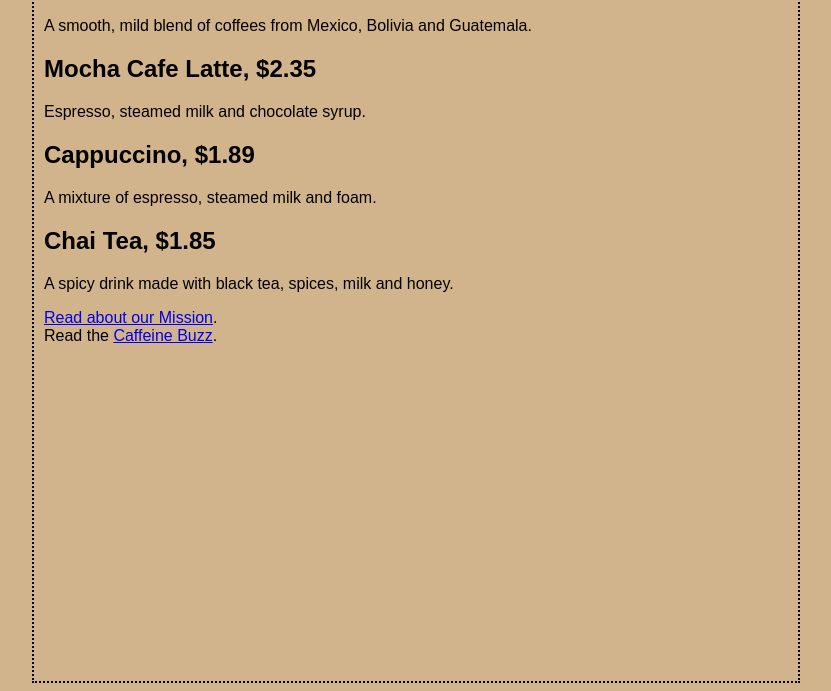
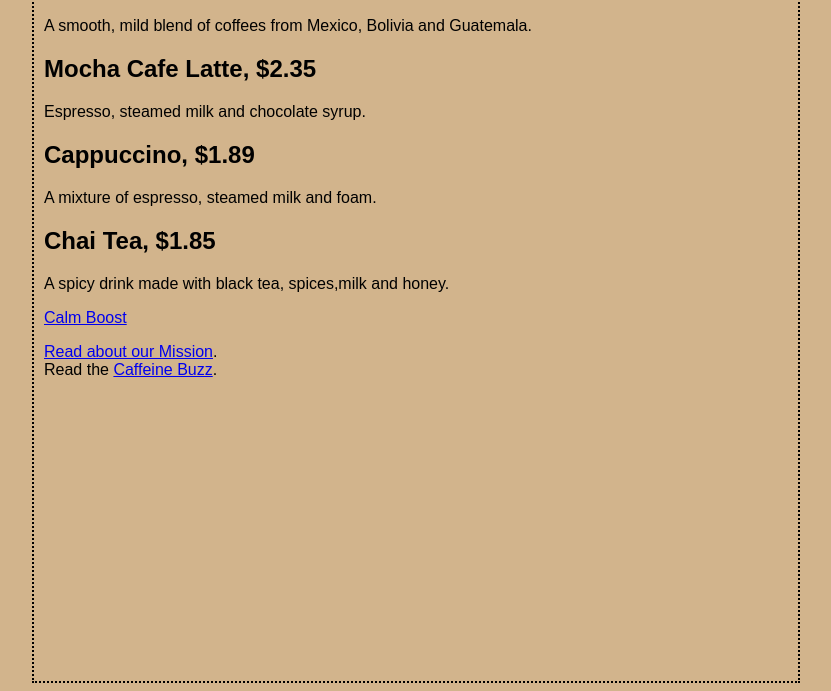
Before and after one commit to pogiship/html-deneme1, a plain HTML site: page index.html in a window 1280 px wide. Shown: the part 109-800 px from the top of the page, without its empty margins (224-1055 px from the left). Drawn offline with Linux system fonts and the light colour scheme.

Commit message:
Update index.html

```diff
--- a/index.html
+++ b/index.html
@@ -26,8 +26,11 @@
     <p>A mixture of espresso, steamed milk and foam.</p>
 
     <h2>Chai Tea, $1.85</h2>
-    <p>A spicy drink made with black tea, spices,
-           milk and honey.</p>
+    <p>A spicy drink made with black tea, spices,milk and honey.</p>
+	<p>
+		<a href="https://wickedlysmart.com/buzz/#Teas_and_other_infusions"
+		   title="Read more about our teas and other infusions">Calm Boost</a>
+	</p>
 
 	<p>
 		<a href="mission.html">Read about our Mission</a>.
```
